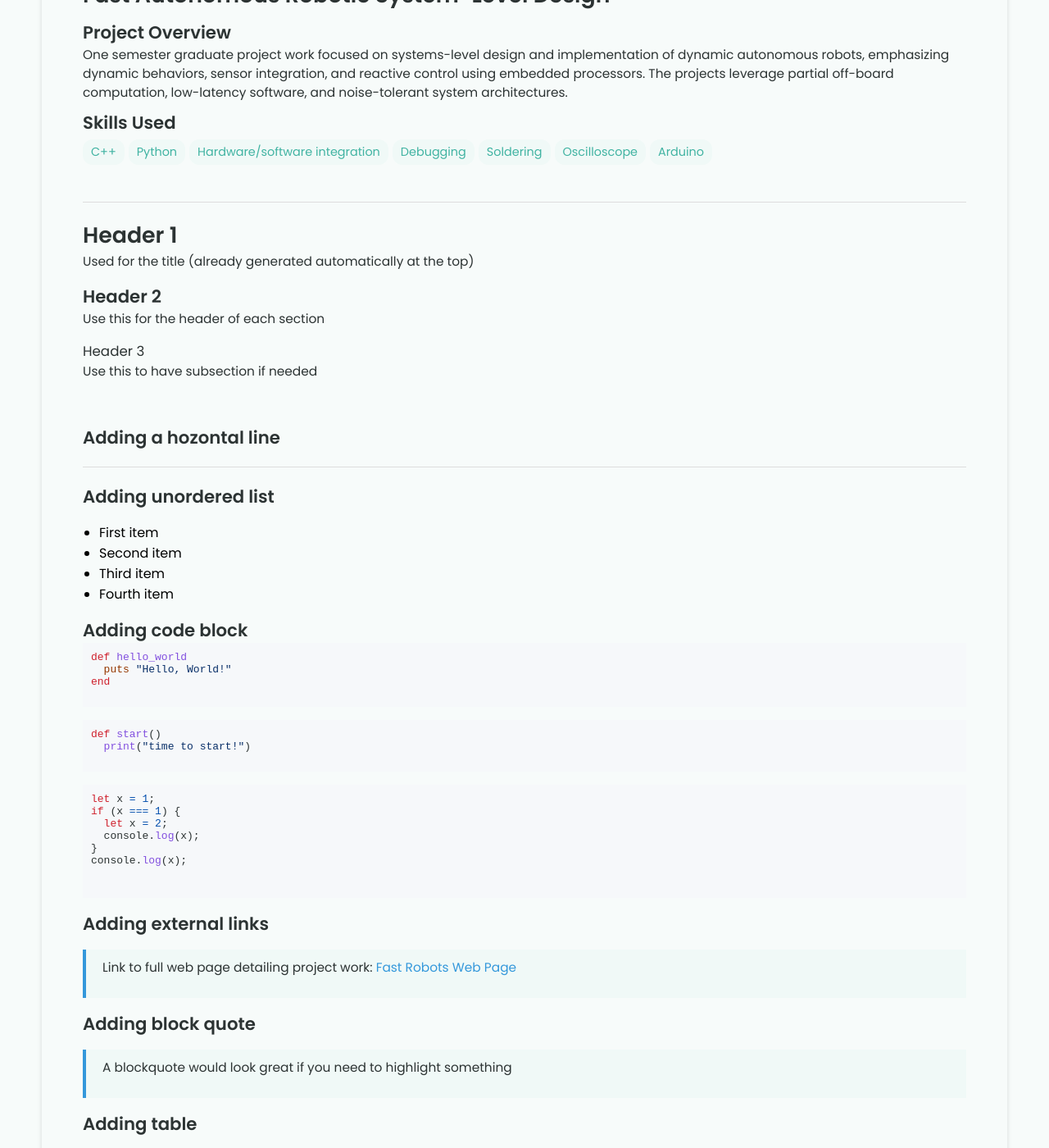
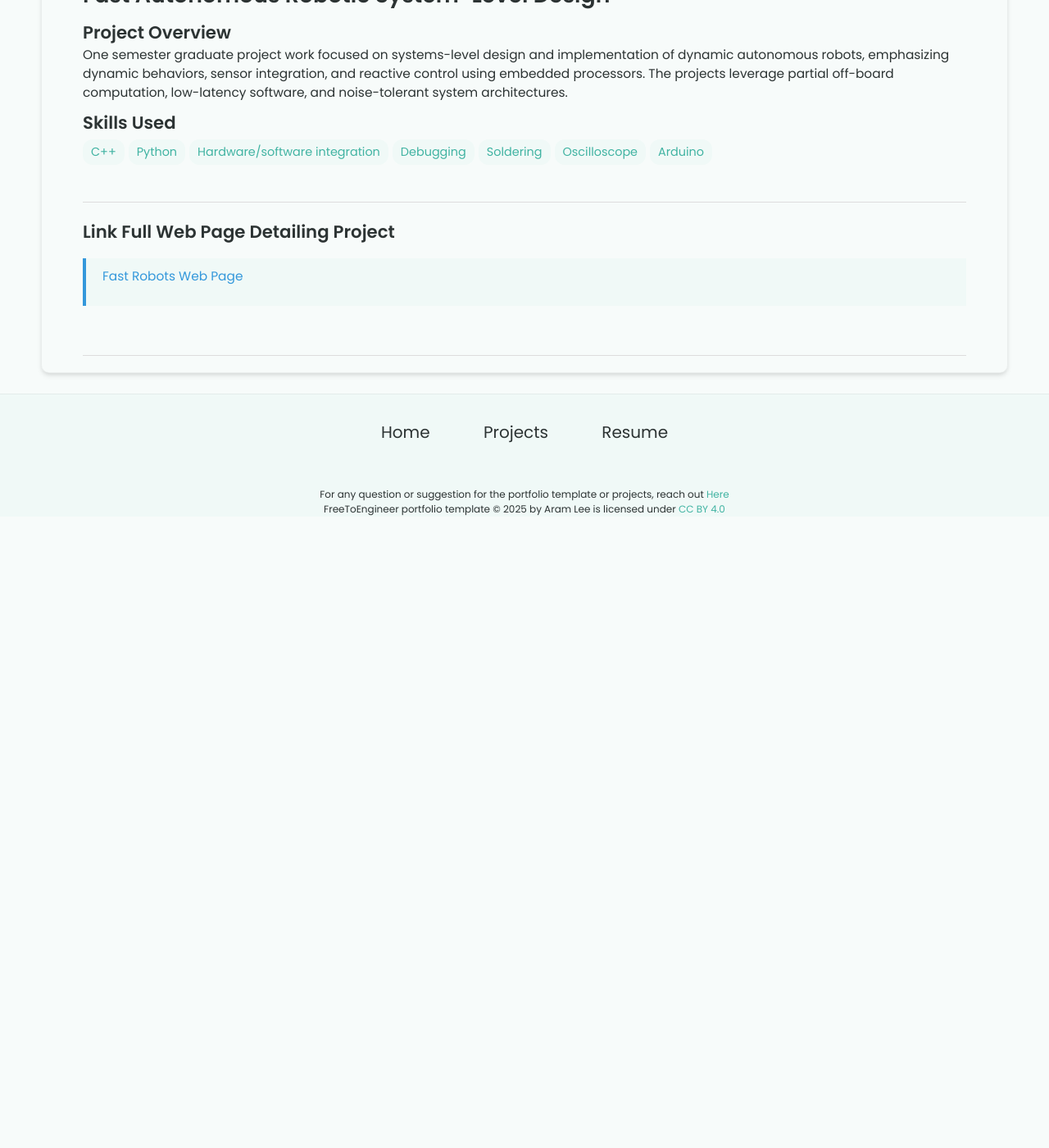
Before and after one commit to ayl48/ayl48.github.io, a Jekyll site: the page built from _projects/Fast Robots/index.md, in a window 1280 px wide and 1400 px high, scrolled down 533 px. Shown: the whole window at 82% size. Built offline with Jekyll 4.4.1, drawn with Linux system fonts in a browser that asks for light colours; after the commit the page ends 1163 px from its top, so only the background shows below that; some of the changed text lies outside the part shown.

Commit message:
Update index.md

````diff
--- a/_projects/Fast Robots/index.md
+++ b/_projects/Fast Robots/index.md
@@ -16,60 +16,9 @@ main-image: /car_banner.jpeg
 ---
 
 ---
-# Header 1
-Used for the title (already generated automatically at the top)
-## Header 2
-Use this for the header of each section
-### Header 3
-Use this to have subsection if needed
-
+## Link Full Web Page Detailing Project
+> [Fast Robots Web Page](https://ayl48.github.io/FastRobots/)
 
 <br>
 
-## Adding a hozontal line
 ---
-
-## Adding unordered list
-- First item
-- Second item
-- Third item
-- Fourth item
-
-## Adding code block
-```ruby
-def hello_world
-  puts "Hello, World!"
-end
-```
-
-```python
-def start()
-  print("time to start!")
-```
-
-```javascript
-let x = 1;
-if (x === 1) {
-  let x = 2;
-  console.log(x);
-}
-console.log(x);
-
-```
-
-## Adding external links
-> Link to full web page detailing project work: [Fast Robots Web Page](https://ayl48.github.io/FastRobots/)
-
-
-## Adding block quote
-> A blockquote would look great if you need to highlight something
-
-
-## Adding table
-
-| Header 1 | Header 2 |
-|----------|----------|
-| Row 1, Col 1 | Row 1, Col 2 |
-| Row 2, Col 1 | Row 2, Col 2 |
-
-make sure to leave aline betwen the table and the header
````
